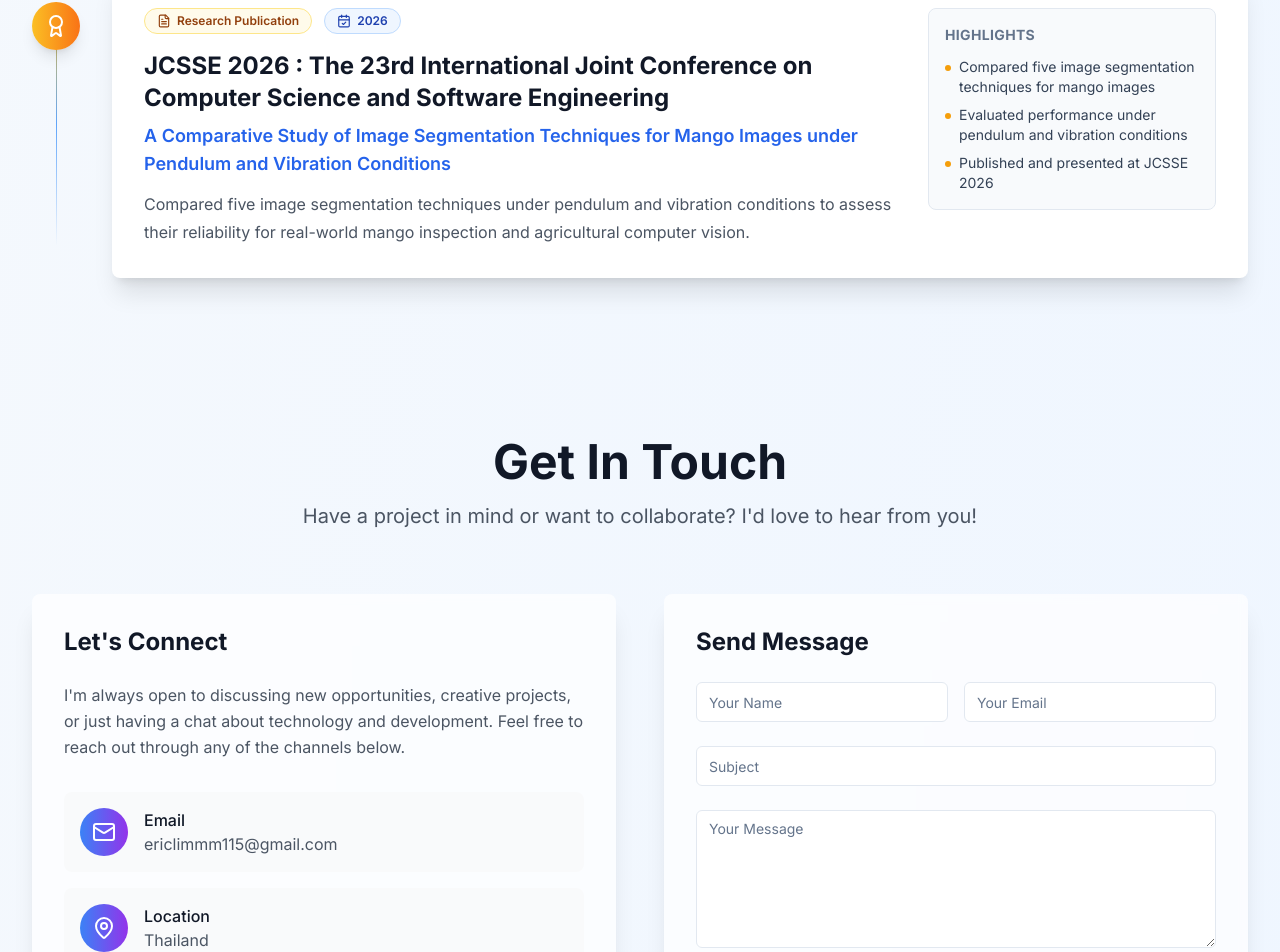
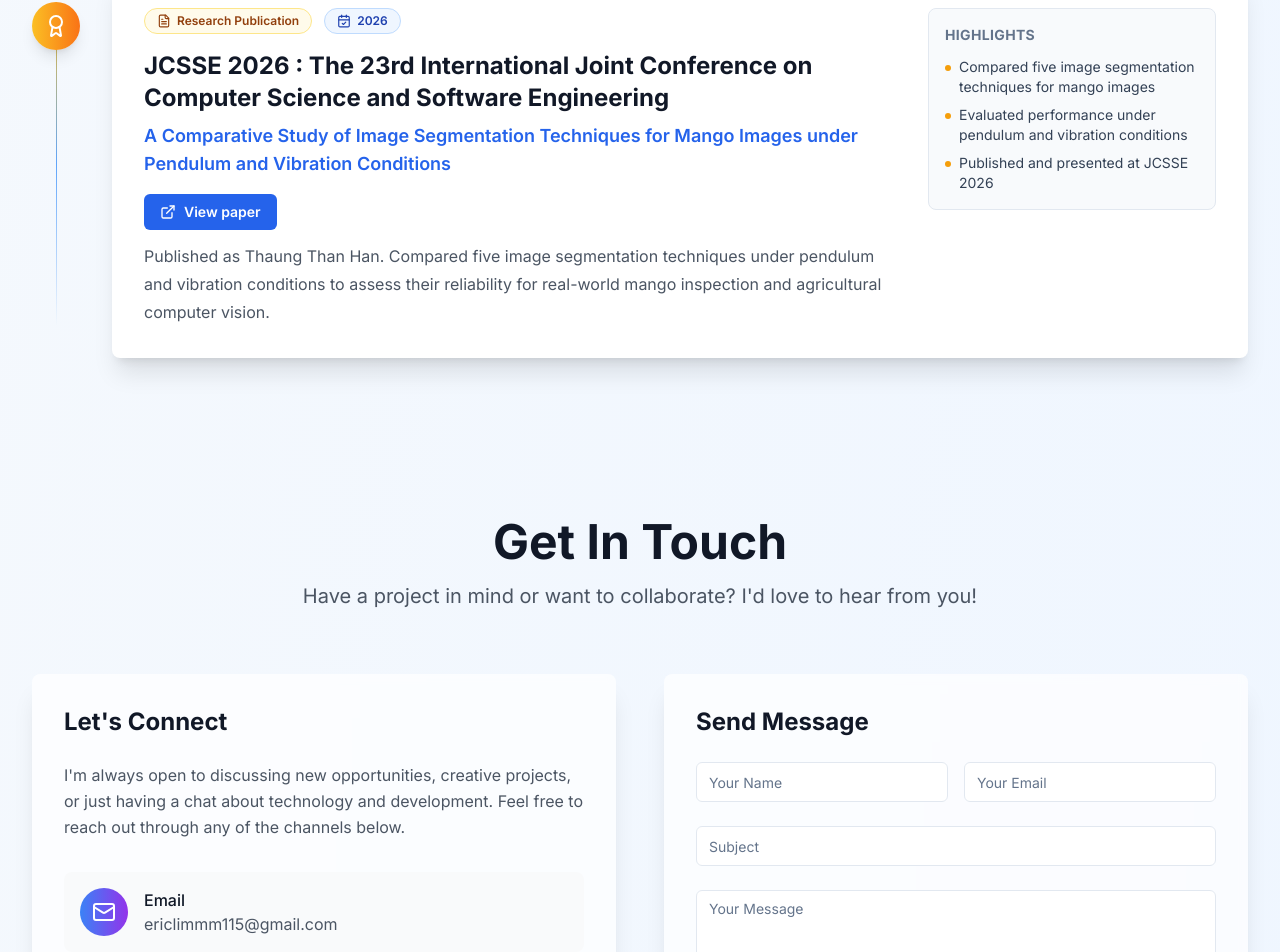
Before and after one commit to ThaungThanHan/ThaungThanHan, a Next.js app: page / in a window 1280 px wide. Shown: the part 7026-7978 px from the top of the page. Built offline with nearby package versions, Linux system fonts and the light colour scheme.

Commit message:
update: ieee link

```diff
--- a/components/achievements.tsx
+++ b/components/achievements.tsx
@@ -1,4 +1,4 @@
-import { Award, CalendarCheck, FileText, Sparkles } from "lucide-react"
+import { Award, CalendarCheck, ExternalLink, FileText, Sparkles } from "lucide-react"
 import { Card, CardContent } from "@/components/ui/card"
 
 const achievements = [
@@ -8,7 +8,8 @@ const achievements = [
     type: "Research Publication",
     date: "2026",
     description:
-      "Compared five image segmentation techniques under pendulum and vibration conditions to assess their reliability for real-world mango inspection and agricultural computer vision.",
+      "Published as Thaung Than Han. Compared five image segmentation techniques under pendulum and vibration conditions to assess their reliability for real-world mango inspection and agricultural computer vision.",
+    paperUrl: "https://ieeexplore.ieee.org/document/11596926",
     highlights: [
       "Compared five image segmentation techniques for mango images",
       "Evaluated performance under pendulum and vibration conditions",
@@ -62,6 +63,15 @@ export default function Achievements() {
                         <p className="mt-2 text-lg font-semibold leading-7 text-blue-600 dark:text-blue-300">
                           {achievement.paperTitle}
                         </p>
+                        <a
+                          href={achievement.paperUrl}
+                          target="_blank"
+                          rel="noopener noreferrer"
+                          className="mt-4 inline-flex items-center gap-2 rounded-md bg-blue-600 px-4 py-2 text-sm font-semibold text-white transition-colors hover:bg-blue-700 focus-visible:outline-none focus-visible:ring-2 focus-visible:ring-blue-500 focus-visible:ring-offset-2 dark:bg-blue-500 dark:hover:bg-blue-400"
+                        >
+                          <ExternalLink className="h-4 w-4" />
+                          View paper
+                        </a>
                         <p className="mt-3 text-base leading-7 text-gray-600 dark:text-gray-300">{achievement.description}</p>
                       </div>
 
```
